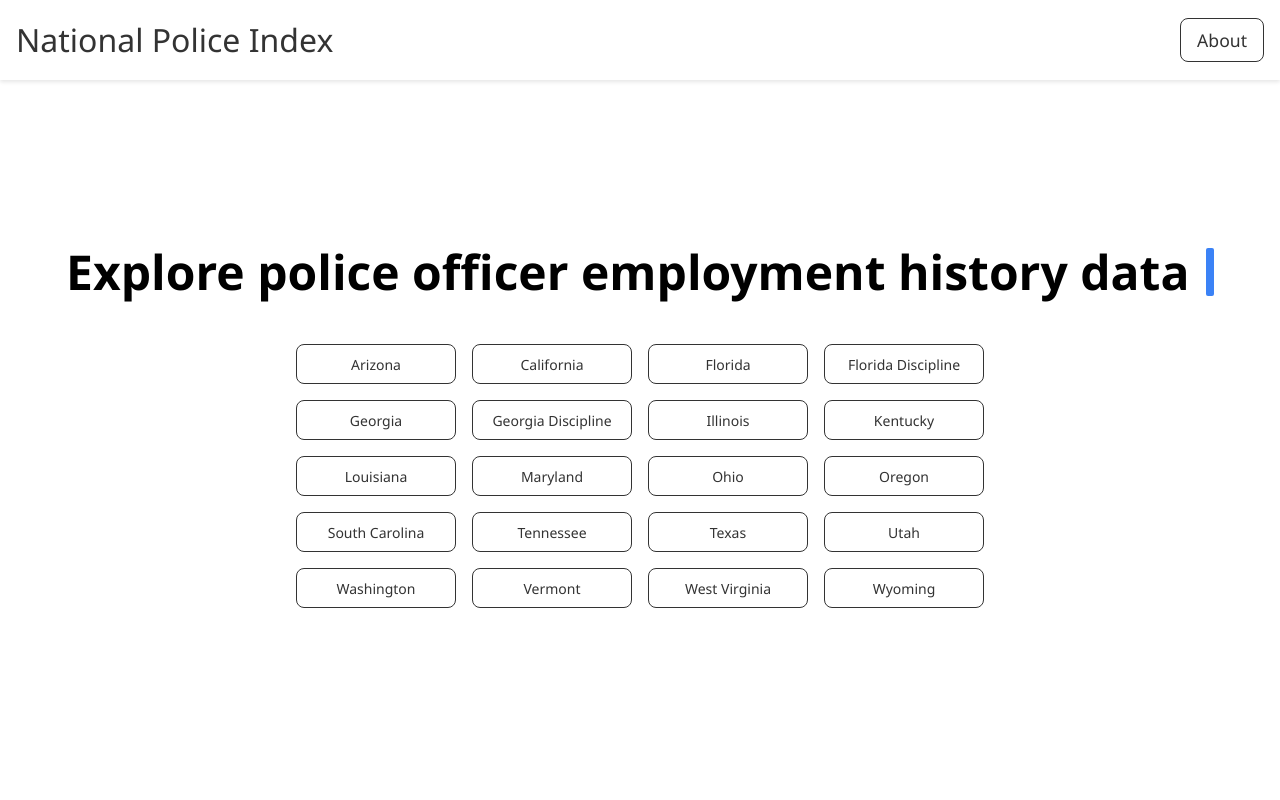
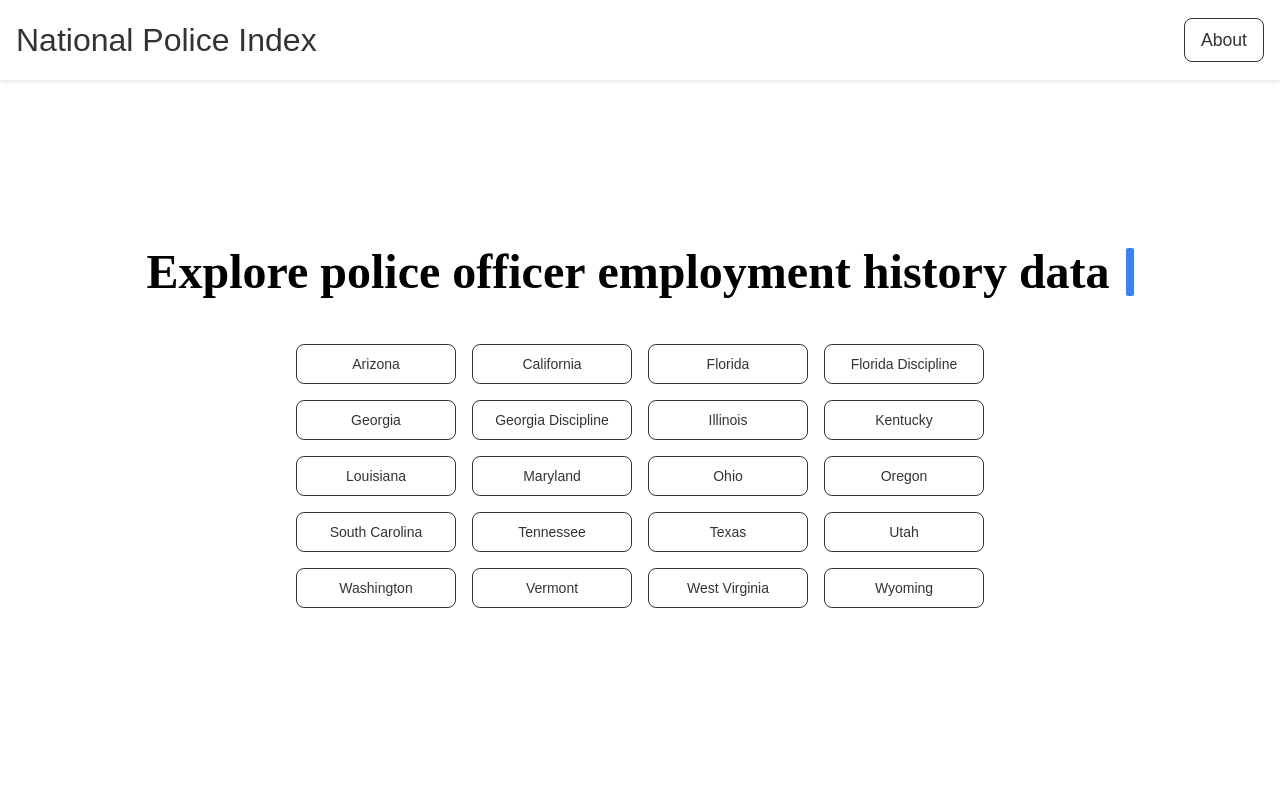
Before and after one commit to ayyubibrahimi/us-post-front-end, a Next.js app in the folder web/: page / in a window 1280 px wide. Shown: the top 800 px of the page. Built offline with nearby package versions, Linux system fonts and the light colour scheme; no server answers; a web font is replaced by a local one.

Commit message:
adds SF-font

```diff
--- a/web/components/Header/AboutModal.module.scss
+++ b/web/components/Header/AboutModal.module.scss
@@ -19,7 +19,6 @@
   display: flex;
   flex-direction: column;
   gap: 10px;
-    font-family: 'Segoe UI';
   color: #333;
   max-width: 80%;
   max-height: 80%;
--- a/web/components/Header/LandingPageHeader.module.scss
+++ b/web/components/Header/LandingPageHeader.module.scss
@@ -2,7 +2,6 @@
   width: 100%;
   background: #fff;
   padding: 1rem 0;
-  font-family: 'Segoe UI', sans-serif;
   position: fixed;
   top: 0;
   left: 0;
@@ -36,7 +35,6 @@
   white-space: nowrap;
   overflow: hidden;
   text-overflow: ellipsis;
-  font-family: "Segoe UI";
 }
 
 .aboutButton {
@@ -74,7 +72,6 @@
   border-radius: 0.5rem;
   max-width: 500px;
   width: 90%;
-  font-family: 'Segoe UI', sans-serif;
   box-shadow: 0 8px 16px rgba(0, 0, 0, 0.1);
   border: 1px solid #333;
   position: relative;
--- a/web/components/Header/LandingPageModal.module.scss
+++ b/web/components/Header/LandingPageModal.module.scss
@@ -20,7 +20,6 @@
   display: flex;
   flex-direction: column;
   box-shadow: 0 4px 6px rgba(0, 0, 0, 0.1), 0 1px 3px rgba(0, 0, 0, 0.08);
-  font-family: -apple-system, BlinkMacSystemFont, "San Francisco", "Helvetica Neue", Helvetica, Ubuntu, Roboto, Noto, "Segoe UI", Arial, sans-serif;
 }
 
 .modalHeader {
@@ -106,7 +105,8 @@
 }
 
 // Additional styles for content
-.title, .subtitle {
+.title,
+.subtitle {
   font-size: 24px;
   font-weight: bold;
   margin-bottom: 20px;
@@ -119,7 +119,8 @@
   margin-bottom: 15px;
 }
 
-.modelTitle, .sectionTitle {
+.modelTitle,
+.sectionTitle {
   font-size: 18px;
   font-weight: bold;
   margin-top: 20px;
@@ -134,7 +135,10 @@
   color: #374151;
 }
 
-.dataUsageList, .bulletPoints, .modeList, .modelList {
+.dataUsageList,
+.bulletPoints,
+.modeList,
+.modelList {
   margin-bottom: 20px;
   padding-left: 20px;
 }
@@ -147,7 +151,8 @@
   color: #374151;
 }
 
-.bulletPoints li, .modelList li {
+.bulletPoints li,
+.modelList li {
   list-style-type: disc;
 }
 
--- a/web/components/Header/headerDark.module.scss
+++ b/web/components/Header/headerDark.module.scss
@@ -2,7 +2,6 @@
   width: 100%;
   background: #121212; /* Dark background color */
   padding: 1rem 0;
-  font-family:'Segoe UI';
 }
 
 .headerContainer {
@@ -23,7 +22,6 @@
   font-size: 2rem;
   color: #ddd; /* Light text color for contrast */
   margin-right: 20px;
-  font-family: "Segoe UI";
   cursor: pointer;
 }
 
@@ -33,7 +31,6 @@
   margin-right: 20px;
   text-decoration: none;
   cursor: pointer;
-  font-family: 'Segoe UI',;
 
   &:hover {
     color: #ddd; /* Slightly brighter text color on hover */
--- a/web/components/Header/headerLight.module.scss
+++ b/web/components/Header/headerLight.module.scss
@@ -2,7 +2,6 @@
   width: 100%;
   background: #fff; /* Light background color */
   padding: 1rem 0;
-  font-family: 'Segoe UI';
   position: fixed; /* Fix the header at the top */
   top: 0;
   left: 0;
@@ -28,7 +27,6 @@
   font-size: 2rem;
   color: #333; /* Dark text color for contrast */
   margin-right: 20px;
-  font-family: "Segoe UI";
   cursor: pointer;
 }
 
@@ -87,7 +85,6 @@
   color: #333; /* Dark text color for contrast */
 }
 
-
 .aboutButton {
   font-size: 1.1rem;
   color: #333;
--- a/web/components/LandingPage/LandingScreenDark.module.scss
+++ b/web/components/LandingPage/LandingScreenDark.module.scss
@@ -11,10 +11,10 @@
   border: 1px solid #ddd; /* Adjust as needed */
   color: #ddd;
   font-size: 0.875rem; /* Adjust as needed */
-    font-family: 'Segoe UI';
 }
 
-  .georgiaButton:hover, .floridaButton:hover {
+.georgiaButton:hover,
+.floridaButton:hover {
   background-color: #383838; /* Darker grey for hover background */
   border-color: #bbb; /* Slightly lighter border than hover background */
   color: #000000; /* Black text for better visibility */
@@ -28,11 +28,8 @@
   border: 1px solid #ddd; /* Adjust as needed */
   color: #ddd;
   font-size: 0.875rem; /* Adjust as needed */
-    font-family: 'Segoe UI';
 }
-
 
 .peaceOfficerText {
   color: #ddd; // Black
-    font-family: 'Segoe UI';
 }
--- a/web/components/LandingPage/LandingScreenLight.module.scss
+++ b/web/components/LandingPage/LandingScreenLight.module.scss
@@ -11,7 +11,6 @@
   border: 1px solid #333; /* Adjust as needed */
   color: #333;
   font-size: 0.875rem; /* Adjust as needed */
-  font-family: 'Segoe UI';
 }
 
 .georgiaButton:hover {
@@ -28,7 +27,6 @@
   border: 1px solid #333; /* Adjust as needed */
   color: #333;
   font-size: 0.875rem; /* Adjust as needed */
-  font-family: 'Segoe UI';
 }
 
 .floridaButton:hover {
@@ -39,16 +37,14 @@
 
 .peaceOfficerText {
   color: #000000; // Black
-  font-family: 'Segoe UI';
   font-size: 1.875rem; /* Adjust as needed */
 }
 
 .black {
   color: #ddd; // Keep your existing color definition
-  font-family: 'Segoe UI',
 }
 
 // Add or update a base class for your component if necessary
 .typewriterBase {
-  font-family: 'Segoe UI',
+  font-family: "SF-Pro";
 }
--- a/web/components/LandingPage/LouisianaModal.module.scss
+++ b/web/components/LandingPage/LouisianaModal.module.scss
@@ -19,7 +19,6 @@
   display: flex;
   flex-direction: column;
   gap: 10px;
-    font-family: 'Segoe UI';
   color: #333;
   max-width: 80%;
   max-height: 80%;
--- a/web/components/LandingPage/TypeWriter.module.scss
+++ b/web/components/LandingPage/TypeWriter.module.scss
@@ -1,9 +1,9 @@
 .black {
-    color: #ddd; // Keep your existing color definition
-    font-family: 'Segoe UI',
-  }
+  color: #ddd; // Keep your existing color definition
+  font-family: "SF-Pro";
+}
 
-  // Add or update a base class for your component if necessary
-  .typewriterBase {
-    font-family: 'Segoe UI',
-  }
+// Add or update a base class for your component if necessary
+.typewriterBase {
+  font-family: "SF-Pro";
+}
--- a/web/pages/_app.tsx
+++ b/web/pages/_app.tsx
@@ -2,15 +2,19 @@ import type { AppProps } from "next/app";
 import { GoogleAnalytics } from "@next/third-parties/google";
 import "../styles/global.css";
 import Layout from "@/components/Layout";
+import localFont from "next/font/local";
 
 const gaId = process.env.NEXT_PUBLIC_GA_ID as string;
+const sfFont = localFont({ src: "/fonts/SF-Pro.ttf" });
 
 function MyApp({ Component, pageProps }: AppProps) {
   return (
-    <Layout>
-      <Component {...pageProps} />
-      <GoogleAnalytics gaId={gaId} />
-    </Layout>
+    <div className={sfFont.className}>
+      <Layout>
+        <Component {...pageProps} />
+        <GoogleAnalytics gaId={gaId} />
+      </Layout>
+    </div>
   );
 }
 
```
Also changed, not shown: web/components/Pages/tableDark.module.scss (+10 -10 lines), web/components/Pages/tableLight.module.scss (+2 -8 lines), 2 other files (tests, documents, lock files or other folders). Lines whose indentation alone changed are shown as unchanged.
